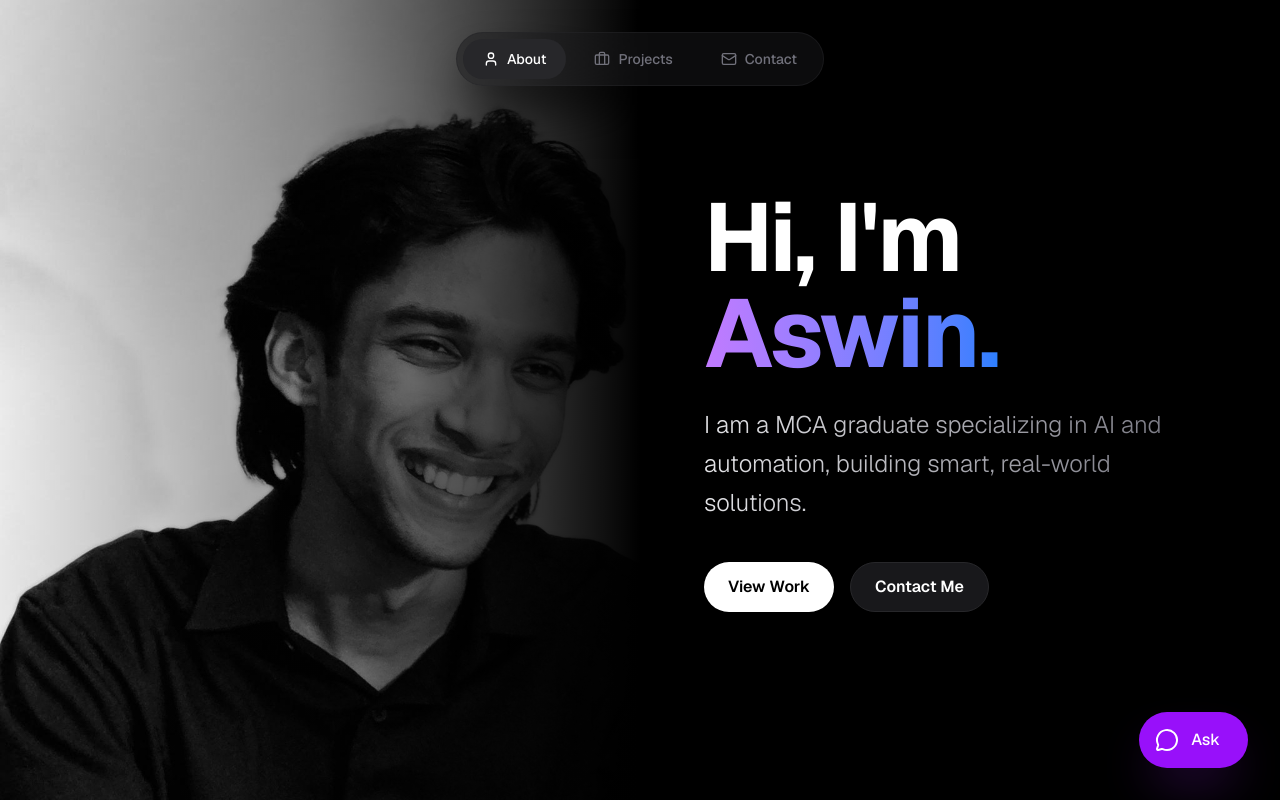
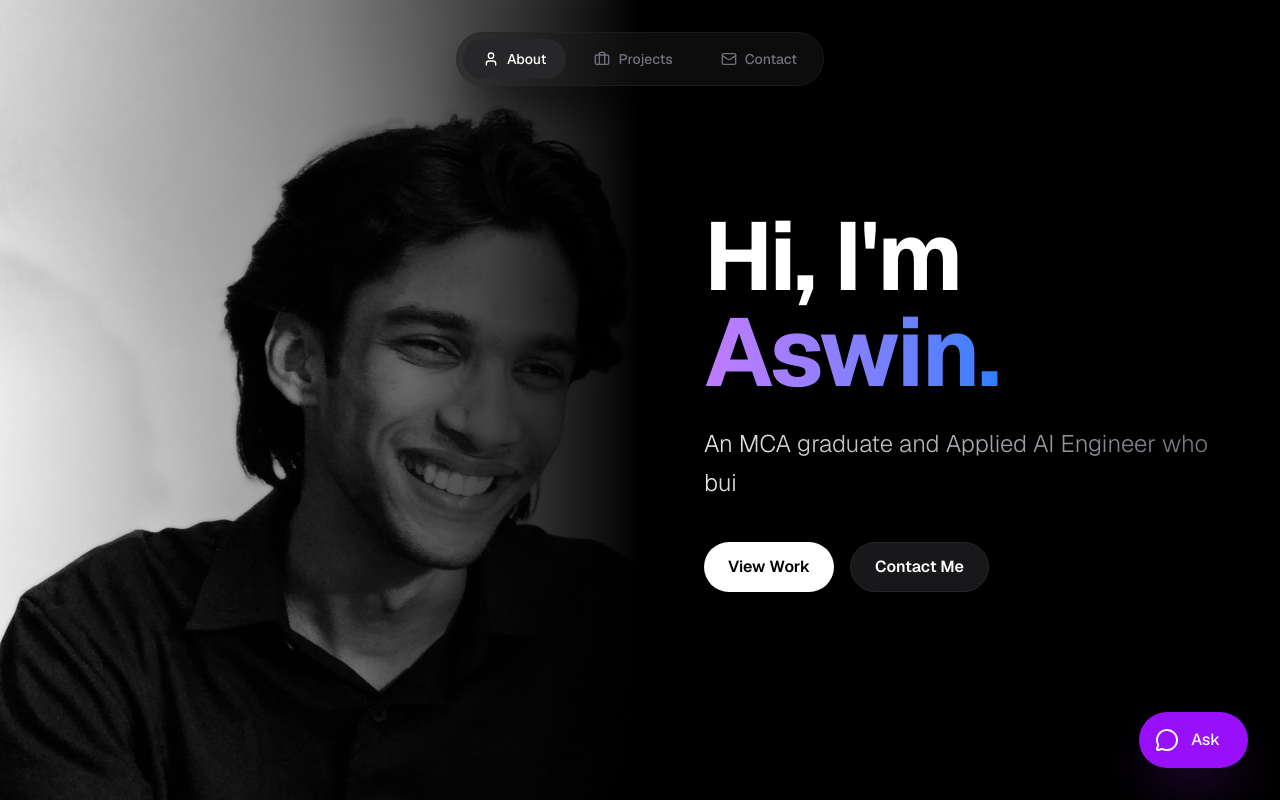
Before and after one commit to aswin-panengal/aswin-portfolio, a Next.js app in the folder web/: page / in a window 1280 px wide. Shown: the top 800 px of the page. Built offline with nearby package versions, Linux system fonts and the light colour scheme.

Commit message:
feat:gradution update 2

```diff
--- a/web/package.json
+++ b/web/package.json
@@ -17,6 +17,7 @@
     "ai": "^4.3.19",
     "framer-motion": "^12.38.0",
     "lucide-react": "^1.7.0",
+    "motion": "^11.0.0",
     "next": "latest",
     "postcss": "^8.5.9",
     "react": "latest",
--- a/web/src/app/page.tsx
+++ b/web/src/app/page.tsx
@@ -51,15 +51,68 @@ const PROJECTS = [
   }
 ];
 
+// TYPEWRITER PHRASES - Seamlessly blends your keywords into meaningful statements
+const HERO_PHRASES = [
+  "specializes in AI & automation.",
+  "builds scalable RAG pipelines.",
+  "deploys scalable machine learning.",
+  "automates workflows with LLMs."
+];
+// TYPEWRITER COMPONENT - Inherits parent color automatically
+function Typewriter() {
+  const [text, setText] = useState("");
+  const [isDeleting, setIsDeleting] = useState(false);
+  const [loopNum, setLoopNum] = useState(0);
+  const [typingSpeed, setTypingSpeed] = useState(80);
+
+  useEffect(() => {
+    const timer = setTimeout(() => {
+      const i = loopNum % HERO_PHRASES.length;
+      const fullText = HERO_PHRASES[i];
+
+      if (isDeleting) {
+        setText(fullText.substring(0, text.length - 1));
+        setTypingSpeed(30);
+      } else {
+        setText(fullText.substring(0, text.length + 1));
+        setTypingSpeed(60);
+      }
+
+      if (!isDeleting && text === fullText) {
+        setTimeout(() => setIsDeleting(true), 2500);
+      } else if (isDeleting && text === "") {
+        setIsDeleting(false);
+        setLoopNum(loopNum + 1);
+        setTypingSpeed(400);
+      }
+    }, typingSpeed);
+
+    return () => clearTimeout(timer);
+  }, [text, isDeleting, loopNum, typingSpeed]);
+
+  return (
+    <span>
+      {text}
+      <motion.span
+        animate={{ opacity: [0, 1, 0] }}
+        transition={{ repeat: Infinity, duration: 0.8 }}
+        className="inline-block ml-1 font-normal"
+      >
+        |
+      </motion.span>
+    </span>
+  );
+}
+
 export default function Portfolio() {
   const [activeTab, setActiveTab] = useState("about");
   const [isChatOpen, setIsChatOpen] = useState(false);
   const [selectedProject, setSelectedProject] = useState<any | null>(null);
 
-  // NEW: State for the copy-to-clipboard functionality
+  // State for the copy-to-clipboard functionality
   const [copied, setCopied] = useState(false);
 
-  // Vercel AI SDK useChat hook (replaces manual fetch logic)
+  // Vercel AI SDK useChat hook
   const { messages, input, handleInputChange, handleSubmit, isLoading, status, error } = useChat({
     api: '/api/chat',
     streamProtocol: 'data',
@@ -105,7 +158,7 @@ export default function Portfolio() {
     document.getElementById(id)?.scrollIntoView({ behavior: "smooth" });
   };
 
-  // NEW: Function to handle copying the email
+  // Function to handle copying the email
   const handleCopyEmail = (e: React.MouseEvent) => {
     e.preventDefault();
     navigator.clipboard.writeText('aswinpanengal@gmail.com');
@@ -161,13 +214,13 @@ export default function Portfolio() {
               whileInView={{ opacity: 1, y: 0 }}
               viewport={{ once: true }}
             >
-
               <h1 className="text-6xl md:text-8xl font-bold tracking-tight text-white mb-6">
                 Hi, I'm <span className="text-transparent bg-clip-text bg-gradient-to-r from-purple-400 to-blue-500">Aswin.</span>
               </h1>
 
-              <p className="text-xl md:text-2xl text-transparent bg-clip-text bg-gradient-to-r from-zinc-200 to-zinc-500 leading-relaxed font-light mb-10 max-w-xl">
-                I am a MCA graduate specializing in AI and automation, building smart, real-world solutions.
+              {/* UPDATED TAGLINE WITH TYPEWRITER (Uses existing gradient and prevents layout shift) */}
+              <p className="text-xl md:text-2xl text-transparent bg-clip-text bg-gradient-to-r from-zinc-200 to-zinc-500 leading-relaxed font-light mb-10 max-w-xl min-h-[5rem] sm:min-h-[4rem]">
+                An MCA graduate and Applied AI Engineer who <Typewriter />
               </p>
 
               <div className="flex gap-4">
@@ -226,7 +279,6 @@ export default function Portfolio() {
             </p>
 
             <div className="flex flex-wrap justify-center gap-4 mb-12">
-              {/* UPDATED: Copy to Clipboard Gmail Button */}
               <button
                 onClick={handleCopyEmail}
                 className="flex items-center justify-center gap-2 px-6 py-3 rounded-xl bg-zinc-900/50 border border-zinc-800 hover:bg-red-500/20 hover:border-red-500/50 transition-colors text-white w-[140px]"
```
Also changed, not shown: 1 other file (tests, documents, lock files or other folders).
